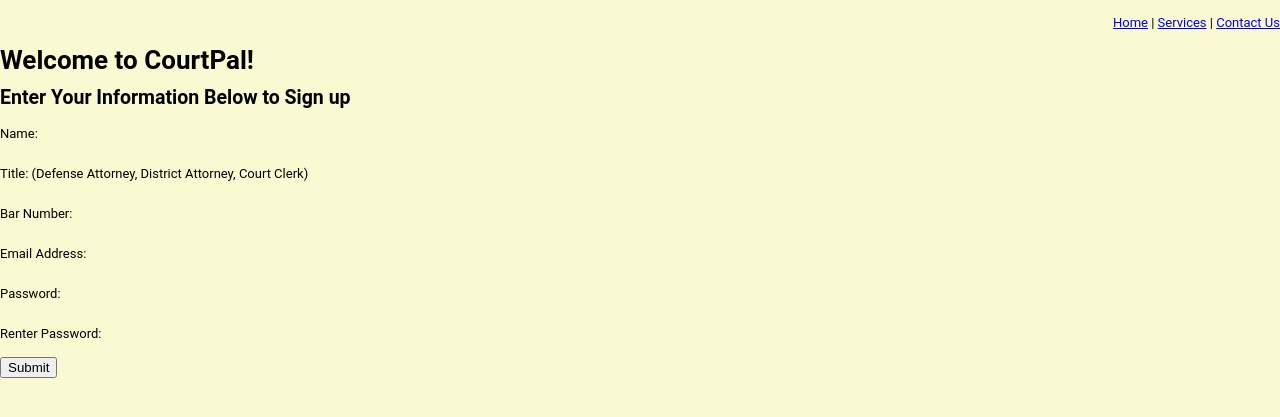
After one commit to mjhow4/newattendanceapp, a Django app: page /signup/ in a window 1280 px wide. The commit adds this page. Shown: the top 417 px of the page. Run offline with Django 3.2, Linux system fonts and the light colour scheme.

Commit message:
added nav bar and some sample pages

```diff
--- a/mycal/attendance/views.py
+++ b/mycal/attendance/views.py
@@ -8,6 +8,13 @@ def list_cases(request):
     cases = Case.objects.all()
     return render(request, "attend\list_cases.html",
                   {"cases": cases})
+
+def index(request):
+    return render(request, "attend\index.html",)
+
+def signup(request):
+    return render(request, "attend\signup.html",)
+
 
 def add_case(request):
     if request.method == 'GET':
--- a/mycal/mycal/urls.py
+++ b/mycal/mycal/urls.py
@@ -20,7 +20,9 @@ from attendance import views as attend_views
 
 urlpatterns = [
     path('admin/', admin.site.urls),
-    path('', attend_views.list_cases, name='list_cases'),
+    path('list/', attend_views.list_cases, name='list_cases'),
+    path('', attend_views.index, name='index'),
+    path('signup/', attend_views.signup, name='signup'),
     path('attend/add/', attend_views.add_case, name='add_case'),
     path('attend/<int:pk>/delete/',
          attend_views.delete_case,
--- /dev/null
+++ b/mycal/templates/attend/signup.html
@@ -0,0 +1,25 @@
+{% extends "base.html" %}
+
+{% block content %}
+<style>
+    .menu {text-align: right;}
+    body {background-color: lightgoldenrodyellow;}
+  </style>
+  <p class="menu"> <a href="{% url 'index' %}">Home</a> | <a href="{% url 'index' %}">Services</a> | <a href="{% url 'index' %}">Contact Us</a></p>
+<h1>Welcome to CourtPal!</h1>
+<h2>Enter Your Information Below to Sign up</h2>
+
+<p>
+    Name: <br> <br>
+    Title: (Defense Attorney, District Attorney, Court Clerk) <br> <br>
+    Bar Number: <br><br>
+    Email Address: <br> <br>
+    Password: <br> <br>
+    Renter Password:
+</p>
+
+<button onclick="window.location.href='{% url 'index' %}';">
+    Submit
+  </button>
+
+{% endblock %}
--- a/mycal/templates/base.html
+++ b/mycal/templates/base.html
@@ -11,16 +11,11 @@
     <link rel="stylesheet" href="{% static 'css/styles.css' %}">
 </head>
 
-<body class="sans-serif pv3 ph2">
-    <div class="mw9 center">
+<body>
+    <div>
       {% block content %}
-      <nav class="menu">
-        <ul>
-            <li><a href="index.html">Home</a></li>
-            <li><a href="in-stock.html">Currently In Stock</a></li>
-            <li><a href="info.html">The Hours and Location</a></li>
-        </ul>
-    </nav>
+
       {% endblock %}
     </div>
+</body>
 </html>
```
Also changed, not shown: mycal/templates/attend/index.html (+19 -10 lines), mycal/templates/attend/list_cases.html (+6 -19 lines).
